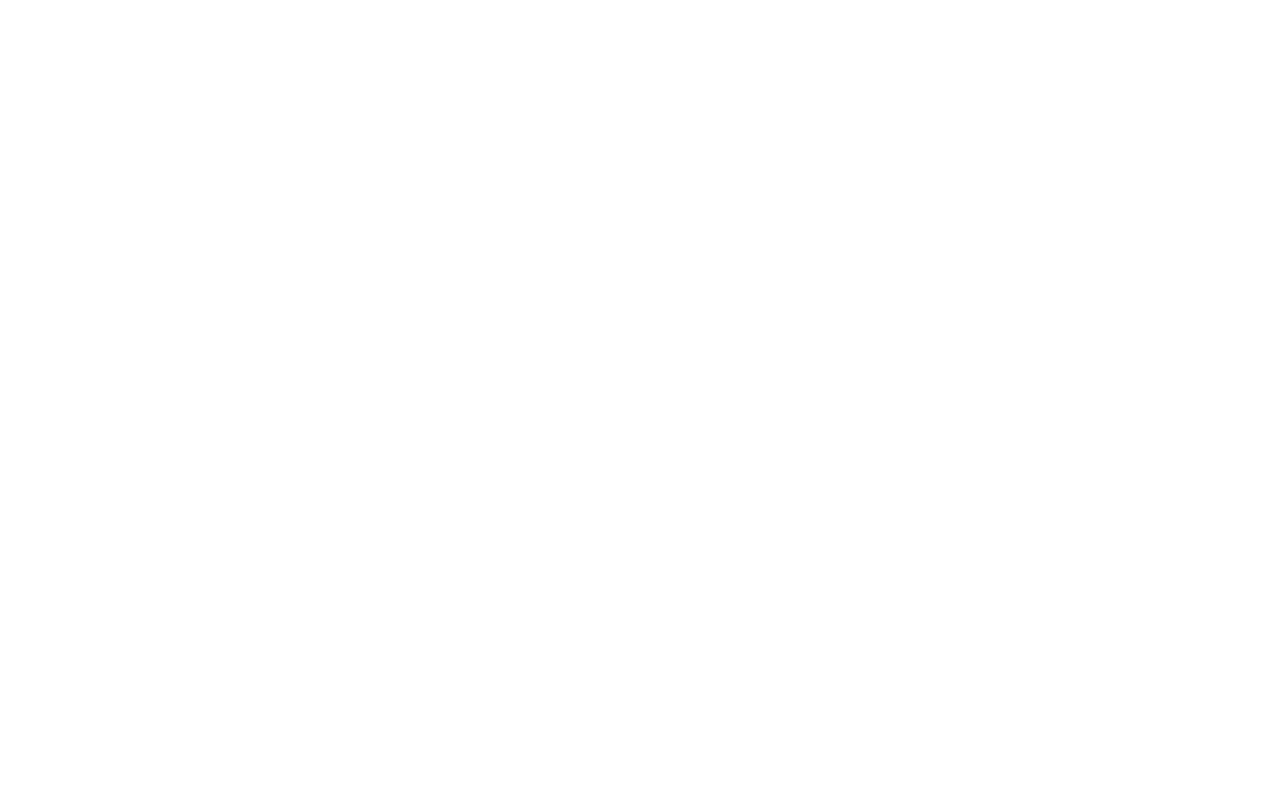
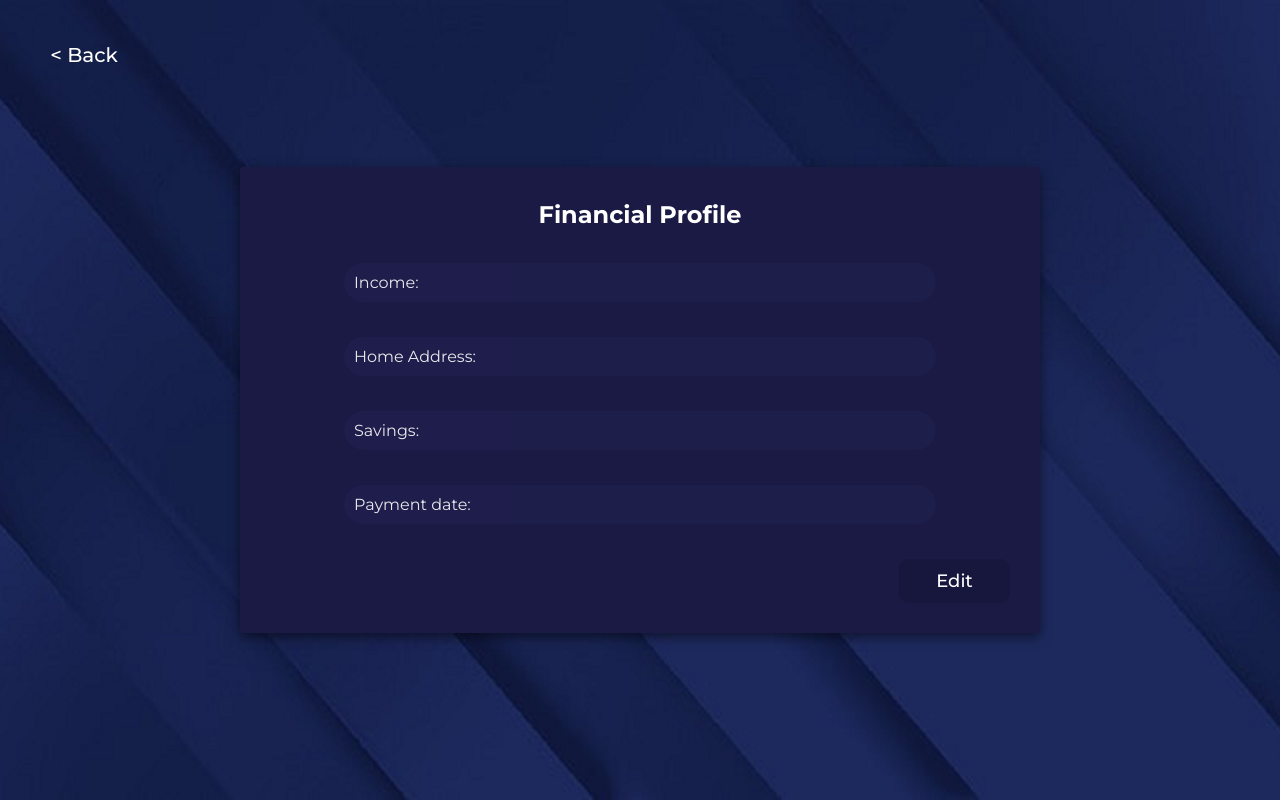
Before and after one commit to Alt-F4-331/MoneyCalling, a React (Vite) app in the folder MoneyCalling-main/MoneyCalling-main/: page /financial-profile in a window 1280 px wide. Before the commit this address had no page. Built offline with nearby package versions, Linux system fonts and the light colour scheme.

Commit message:
creates Financial Profile interface

```diff
--- a/MoneyCalling-main/MoneyCalling-main/src/App.tsx
+++ b/MoneyCalling-main/MoneyCalling-main/src/App.tsx
@@ -3,6 +3,7 @@
 import Login from './components/Login'; // Importă componenta de login
 import Register from './components/Register';
 import HomePage from './components/HomePage';
+import FinancialProfile from './components/FinancialProfile';
 
 const App: React.FC = () => {
   return (
@@ -12,6 +13,7 @@
         <Route path="/" element={<Login />} /> {/* Ruta principală pentru login */}
         <Route path="/register" element={<Register />} /> {/* Ruta pentru creare cont */}
         <Route path="/homepage" element={<HomePage />} /> { /*  Ruta pentru pagina principala */ }
+        <Route path="/financial-profile" element={<FinancialProfile />} />
       </Routes>
     </Router>
     </div>
--- /dev/null
+++ b/MoneyCalling-main/MoneyCalling-main/src/components/FinancialProfile.css
@@ -0,0 +1,93 @@
+.financial-profile-container {
+  width: 100vw;
+  height: 100vh;
+  display: flex;
+  justify-content: center;
+  align-items: center;
+  background-image: url('../assets/fundal_fp.png'); /* Calea către imaginea ta */
+  background-size: cover;
+  background-position: center;
+}
+
+.financial-profile-card {
+  background-color: #1a1a44;
+  padding: 30px;
+  border-radius: 3px;
+  width: 800px;
+  text-align: center;
+  box-shadow: 0 4px 12px rgba(0, 0, 0, 0.5);
+}
+
+.edit-button-container {
+  display: flex;
+  justify-content: flex-end; /* Aliniază butonul în partea dreaptă */
+}
+
+
+.back-button-fp {
+  color: #ffffff; /* Culoarea textului */
+  font-size: 20px;
+  text-decoration: none;
+  position: absolute;
+  top: 20px;
+  width: 10%;
+  left: 20px;
+  background: transparent; /* Fără fundal */
+  cursor: pointer; /* Schimbă cursorul pentru a arăta că este clicabil */
+  transition: background-color 0.3s ease, border 0.3s ease; /* Adaugă tranziții pentru efectele de hover */
+}
+
+.back-button-fp:hover {
+  background-color: #1f1e4c; /* Fundal deschis la hover */
+  border-radius: 5px; /* Margine rotunjită */
+}
+
+
+.financial-profile-title {
+  color: #FFFFFF;
+  font-size: 24px;
+  margin-bottom: 20px;
+}
+
+.form-group input::placeholder {
+  color: #FFFFFF; /* Culoarea albă pentru textul placeholder */
+}
+
+.financial-profile-form {
+  display: flex;
+  flex-direction: column;
+  gap: 15px;
+}
+
+.form-group label {
+  color: #ffffff;
+  font-size: 16px;
+  margin-bottom: 5px;
+}
+
+.form-group input {
+  width: 80%;
+  padding: 10px;
+  border-radius: 20px;
+  border: none;
+  background-color: #1f1e4c;
+  opacity: 0.9;
+  color: #FFFFFF;
+  font-size: 16px;
+}
+
+
+.edit-button {
+  width: 15%;
+  background-color: #17163c;
+  color: #FFFFFF;
+  border: none;
+  border-radius: 10px;
+  font-size: 18px;
+  cursor: pointer;
+  transition: background-color 0.3s ease;
+}
+
+.edit-button:hover {
+  background-color: #1f1e4c;
+}
--- /dev/null
+++ b/MoneyCalling-main/MoneyCalling-main/src/components/FinancialProfile.tsx
@@ -0,0 +1,39 @@
+import React from 'react';
+import { useNavigate } from 'react-router-dom';
+import './FinancialProfile.css';
+
+const FinancialProfile: React.FC = () => {
+  const navigate = useNavigate();
+
+  const handleBackClick = () => {
+    navigate('/homepage');
+  };
+
+  return (
+    <div className="financial-profile-container">
+      <div className="financial-profile-card">
+        <button onClick={handleBackClick} className="back-button-fp">&lt; Back</button>
+        <h2 className="financial-profile-title">Financial Profile</h2>
+        <form className="financial-profile-form">
+          <div className="form-group">
+            <input type="text" placeholder="Income:" />
+          </div>
+          <div className="form-group">
+            <input type="text" placeholder="Home Address:" />
+          </div>
+          <div className="form-group">
+            <input type="text" placeholder="Savings:" />
+          </div>
+          <div className="form-group">
+            <input type="text" placeholder="Payment date:" />
+          </div>
+          <div className="edit-button-container">
+            <button type="button" onClick={handleBackClick} className="edit-button">Edit</button>
+          </div>
+        </form>
+      </div>
+    </div>
+  );
+};
+
+export default FinancialProfile;
--- a/MoneyCalling-main/MoneyCalling-main/src/components/HomePage.tsx
+++ b/MoneyCalling-main/MoneyCalling-main/src/components/HomePage.tsx
@@ -15,7 +15,7 @@
         <nav className='nav-links'>
           <a href='#home'>Home</a>
           <a href='#dashboard'>Dashboard</a>
-          <a href='#financial-profile'>Financial Profile</a>
+          <a href='/financial-profile'>Financial Profile</a>
           <a href='#help'>Help</a>
           <a href='#about-us'>About Us</a>
         </nav>
```
Also changed, not shown: MoneyCalling-main/MoneyCalling-main/src/assets/fundal_fp.png (added), 1 other file (tests, documents, lock files or other folders).
